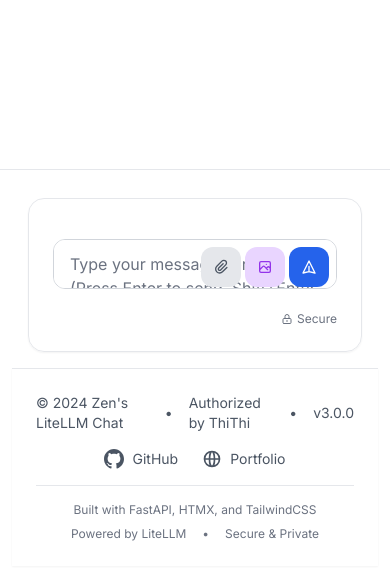
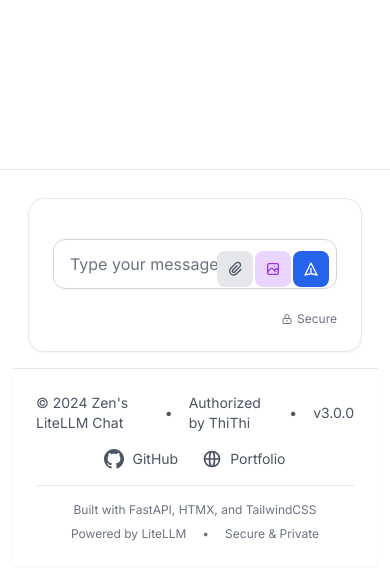
Before and after one commit to dinhdobathi1992/litellm-wrapper-ui, a FastAPI app: page / in a window 390 px wide. Shown: the part 712-1290 px from the top of the page. Run offline with FastAPI, Linux system fonts and the light colour scheme; the visitor is signed in with stand-in values (Sample User, id 1); data that the repository does not hold is empty; some libraries are stand-ins or nearby versions.

Commit message:
📱 Major Mobile UI Improvements - Fix text truncation and overflow issues - Reduce button sizes for better mobile fit - Improve button spacing and layout - Shorten placeholder text to prevent truncation - Add mobile-specific text overflow handling - Improve input container padding - Add mobile text wrapping and hyphenation - Simplify helper text to just 'Secure' indicator - Optimize welcome message for mobile screens

```diff
--- a/templates/chat.html
+++ b/templates/chat.html
@@ -338,23 +338,25 @@
             /* Mobile message input */
             .mobile-message-input {
                 padding: 0.75rem;
-                padding-right: 8rem; /* Space for buttons */
+                padding-right: 7rem; /* Space for buttons */
                 font-size: 16px; /* Prevent zoom on iOS */
                 border-radius: 1rem;
                 min-height: 44px; /* Touch-friendly height */
                 max-height: 120px;
                 resize: none;
+                word-wrap: break-word;
+                overflow-wrap: break-word;
             }
 
             /* Mobile buttons - larger touch targets */
             .mobile-button {
-                width: 40px;
-                height: 40px;
-                border-radius: 0.75rem;
+                width: 36px;
+                height: 36px;
+                border-radius: 0.5rem;
                 display: flex;
                 align-items: center;
                 justify-content: center;
-                font-size: 0.875rem;
+                font-size: 0.75rem;
                 touch-action: manipulation;
                 flex-shrink: 0;
             }
@@ -485,6 +487,25 @@
             .typing-indicator-mobile {
                 padding: 0.5rem;
                 font-size: 0.875rem;
+            }
+
+            /* Mobile text overflow fixes */
+            .mobile-text-overflow {
+                word-wrap: break-word;
+                overflow-wrap: break-word;
+                hyphens: auto;
+            }
+
+            /* Mobile welcome message */
+            .mobile-welcome-text {
+                font-size: 0.875rem;
+                line-height: 1.4;
+                padding: 0 1rem;
+            }
+
+            /* Mobile input container */
+            .mobile-input-container {
+                padding: 0.5rem;
             }
         }
 
@@ -759,7 +780,7 @@
 
                             <!-- Message Input (Sticky Bottom) -->
                     <div class="border-t border-gray-200 dark:border-dark-700 bg-white dark:bg-dark-900 shadow-sm sticky bottom-0 z-10 mobile-input-area">
-            <div class="max-w-4xl mx-auto px-4 lg:px-6 py-4">
+            <div class="max-w-4xl mx-auto px-4 lg:px-6 py-4 mobile-input-container">
                 <div class="glass-effect border border-gray-200 dark:border-dark-700 rounded-2xl p-6 shadow-sm">
                 <form id="chatForm" class="space-y-4">
                     <input type="hidden" id="sessionId" name="session_id" value="">
@@ -773,7 +794,7 @@
                             name="message"
                             rows="1"
                             class="message-input mobile-message-input w-full px-4 py-3 border border-gray-300 dark:border-dark-600 rounded-xl resize-none focus:outline-none focus:ring-2 focus:ring-blue-500 focus:border-blue-500 transition-all duration-200 text-gray-900 dark:text-white placeholder-gray-500 dark:placeholder-gray-400 bg-white dark:bg-dark-800"
-                            placeholder="Type your message here... (Press Enter to send, Shift+Enter for new line)"
+                            placeholder="Type your message..."
                             required
                         ></textarea>
                         <!-- File upload button -->
@@ -782,7 +803,7 @@
                         <input type="hidden" id="fileContent" name="file_content" />
                         <input type="hidden" id="isImageRequest" name="is_image_request" value="false" />
                         <!-- Button container for better mobile layout -->
-                        <div class="absolute bottom-2 right-2 flex items-center space-x-1">
+                        <div class="absolute bottom-2 right-2 flex items-center space-x-0.5">
                             <!-- File upload button -->
                             <button type="button" id="fileButton" title="Attach file" class="mobile-button bg-gray-200 dark:bg-dark-700 text-gray-600 dark:text-gray-300 hover:bg-gray-300 dark:hover:bg-dark-600 transition-all duration-200">
                                 <svg class="w-4 h-4" fill="none" stroke="currentColor" viewBox="0 0 24 24">
@@ -809,17 +830,11 @@
                     </div>
 
                     <div class="flex items-center justify-end text-xs text-gray-500 dark:text-gray-400 mobile-spacing">
-                        <div class="flex items-center space-x-2 lg:space-x-4 flex-wrap">
-                            <span class="hidden sm:inline">Press Enter to send</span>
-                            <span class="hidden sm:inline">•</span>
-                            <span class="hidden sm:inline">Shift+Enter for new line</span>
-                            <span class="hidden sm:inline">•</span>
-                            <div class="flex items-center space-x-1 lg:space-x-2">
-                                <svg class="w-3 h-3 lg:w-4 lg:h-4" fill="none" stroke="currentColor" viewBox="0 0 24 24">
-                                    <path stroke-linecap="round" stroke-linejoin="round" stroke-width="2" d="M12 15v2m-6 4h12a2 2 0 002-2v-6a2 2 0 00-2-2H6a2 2 0 00-2 2v6a2 2 0 002 2zm10-10V7a4 4 0 00-8 0v4h8z"></path>
-                                </svg>
-                                <span class="text-xs">Secure</span>
-                            </div>
+                        <div class="flex items-center space-x-1">
+                            <svg class="w-3 h-3" fill="none" stroke="currentColor" viewBox="0 0 24 24">
+                                <path stroke-linecap="round" stroke-linejoin="round" stroke-width="2" d="M12 15v2m-6 4h12a2 2 0 002-2v-6a2 2 0 00-2-2H6a2 2 0 00-2 2v6a2 2 0 002 2zm10-10V7a4 4 0 00-8 0v4h8z"></path>
+                            </svg>
+                            <span class="text-xs">Secure</span>
                         </div>
                     </div>
                 </form>
```
